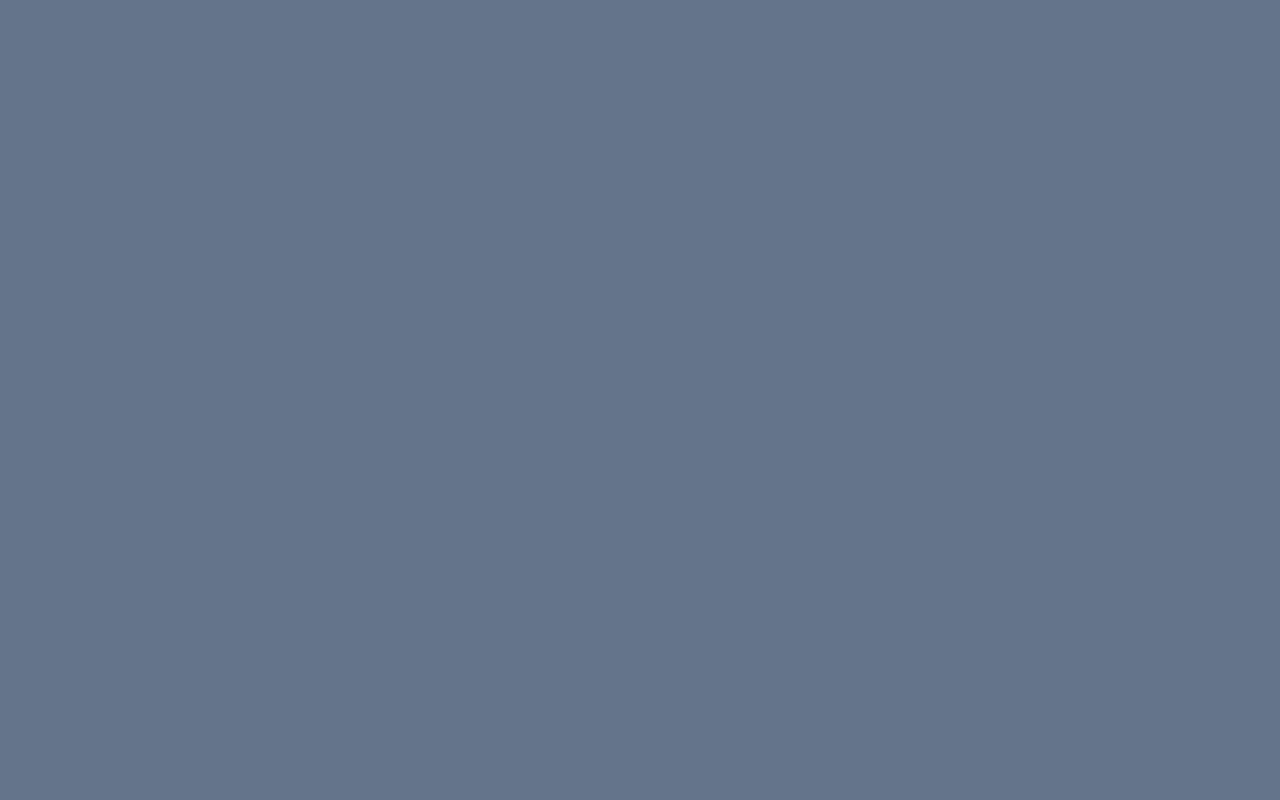
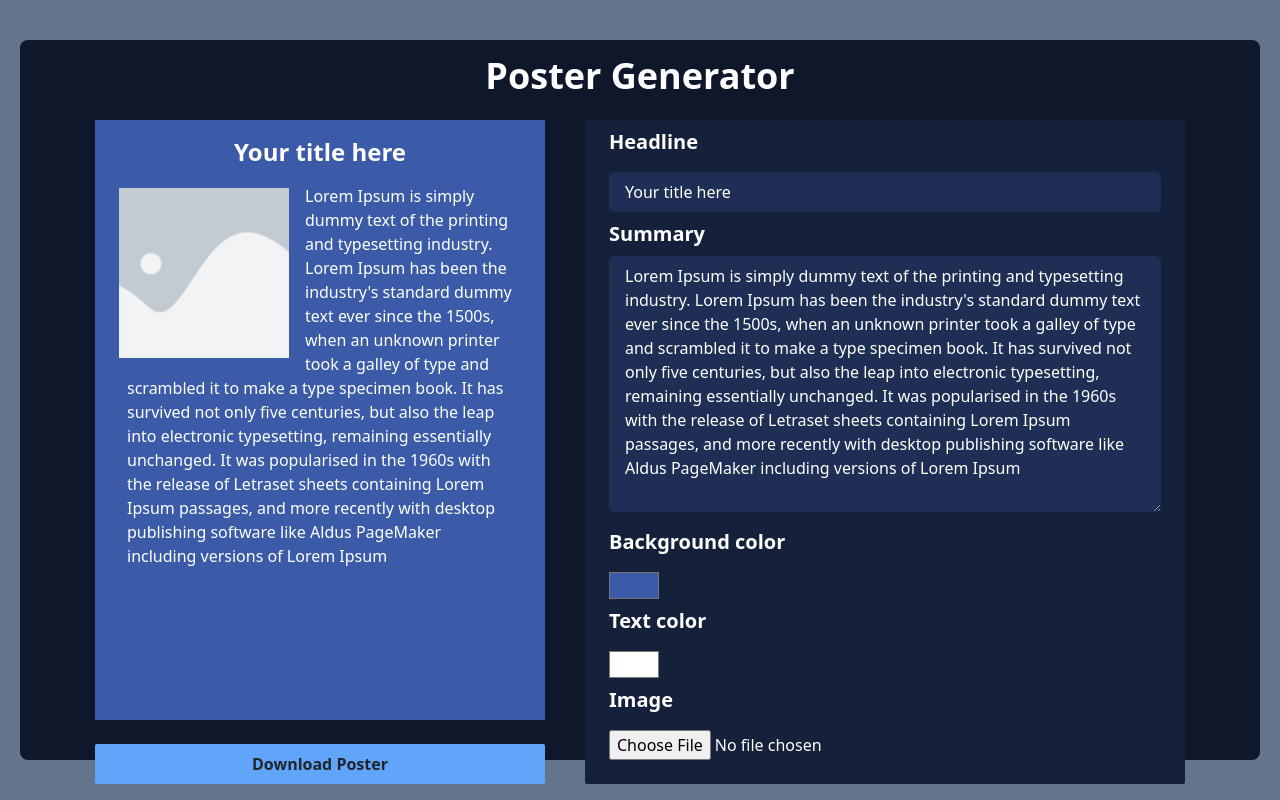
Before and after one commit to RowenTey/lazy-docs, a React (Vite) app in the folder web-app/: page /poster in a window 1280 px wide. Built offline with nearby package versions, Linux system fonts and the light colour scheme.

Commit message:
poster generator

```diff
--- a/web-app/package.json
+++ b/web-app/package.json
@@ -11,6 +11,7 @@
   "dependencies": {
     "axios": "^1.3.4",
     "bootstrap": "^5.2.3",
+    "html2canvas": "^1.4.1",
     "react": "^18.2.0",
     "react-bootstrap": "^2.7.2",
     "react-dom": "^18.2.0",
--- a/web-app/src/App.jsx
+++ b/web-app/src/App.jsx
@@ -4,7 +4,7 @@ import Start from "./components/Start/Start";
 import Summary from "./components/Summary/Summary";
 import LoadingPage from "./components/LoadingPage/LoadingPage";
 import ChatBot from "./components/ChatBot/ChatBot";
-import Poster from "./components/Poster/Poster";
+import PosterPage from "./components/Poster/PosterPage";
 
 import { BrowserRouter as Router, Routes, Route, Link } from "react-router-dom";
 
@@ -16,7 +16,7 @@ function App() {
 				<Route exact path="/loading" element={<LoadingPage />}></Route>
 				<Route exact path="/summary" element={<Summary />}></Route>
 				<Route exact path="/chatbot" element={<ChatBot />}></Route>
-				<Route exact path="/poster" element={<Poster />}></Route>
+				<Route exact path="/poster" element={<PosterPage />}></Route>
 			</Routes>
 		</Router>
 	);
--- a/web-app/src/components/ChatBot/ChatBox.jsx
+++ b/web-app/src/components/ChatBot/ChatBox.jsx
@@ -24,6 +24,7 @@ const ChatBox = ({ setMessages, loading, setLoading }) => {
 			const newMessage = { from: "chatbot", content: "Answer from api" };
 
 			setMessages(prevMessage => [newMessage, ...prevMessage.slice(1)]);
+			setLoading(false);
 		}, 3000);
 	};
 
@@ -43,11 +44,13 @@ const ChatBox = ({ setMessages, loading, setLoading }) => {
 				className="px-4 py-2 mr-2 rounded-md w-[840px]"
 				onChange={e => setQuery(e.target.value)}
 				onKeyDown={handleKeyDown}
+				disabled={loading}
 			/>
 			<button
 				type="submit"
 				onClick={handleSubmit}
 				className="px-4 py-2 bg-blue-200 rounded-md"
+				disabled={loading}
 			>
 				Send
 			</button>
--- a/web-app/src/components/Poster/Poster.jsx
+++ b/web-app/src/components/Poster/Poster.jsx
@@ -1,8 +1,53 @@
 import React from "react";
+import placeholder from "../../assets/placeholder-image.png";
 
-const Poster = () => {
+const Poster = ({
+	backgroundColor,
+	summary,
+	headline,
+	file: image,
+	textColor,
+	printRef,
+}) => {
+	let imageUrl = "";
+
+	try {
+		imageUrl = URL.createObjectURL(image);
+	} catch (error) {}
+
+	console.log(image);
 	return (
-		<div className="bg-slate-500 w-screen h-screen flex justify-center items-center relative"></div>
+		<div
+			className={`w-[450px] h-[600px]`}
+			style={{
+				backgroundColor: backgroundColor,
+			}}
+			ref={printRef}
+		>
+			<h1
+				className="text-center text-2xl py-3 font-bold"
+				style={{
+					color: textColor,
+				}}
+			>
+				{headline}
+			</h1>
+			<div className="px-6">
+				<img
+					src={imageUrl !== "" ? imageUrl : placeholder}
+					className="object-cover w-[170px] h-[170px] float-left mr-4 mb-2 mt-1"
+					alt="Image"
+				/>
+				<p
+					className="px-2 pb-2 font-normal"
+					style={{
+						color: textColor,
+					}}
+				>
+					{summary}
+				</p>
+			</div>
+		</div>
 	);
 };
 
--- /dev/null
+++ b/web-app/src/components/Poster/PosterPage.jsx
@@ -0,0 +1,107 @@
+import React, { useRef, useState } from "react";
+import Poster from "./Poster";
+import html2canvas from "html2canvas";
+
+const PosterPage = () => {
+	const [headline, setHeadline] = useState("Your title here");
+	const [summary, setSummary] = useState(
+		"Lorem Ipsum is simply dummy text of the printing and typesetting industry. Lorem Ipsum has been the industry's standard dummy text ever since the 1500s, when an unknown printer took a galley of type and scrambled it to make a type specimen book. It has survived not only five centuries, but also the leap into electronic typesetting, remaining essentially unchanged. It was popularised in the 1960s with the release of Letraset sheets containing Lorem Ipsum passages, and more recently with desktop publishing software like Aldus PageMaker including versions of Lorem Ipsum"
+	);
+	const [backgroundColor, setBackgroundcolor] = useState("#3b5aa7");
+	const [textColor, setTextColor] = useState("#ffffff");
+	const [file, setFile] = useState(null);
+
+	const onFileChange = e => {
+		if (e.target.files) {
+			setFile(e.target.files[0]);
+		}
+	};
+
+	const printRef = useRef();
+
+	const handleDownload = async () => {
+		const element = printRef.current;
+		const canvas = await html2canvas(element);
+
+		const data = canvas.toDataURL("image/jpg");
+		const link = document.createElement("a");
+		link.href = data;
+		link.setAttribute("download", "image.png"); //or any other extension
+		document.body.appendChild(link);
+		link.click();
+	};
+
+	return (
+		<div className="bg-slate-500 w-screen h-screen flex justify-center items-center relative">
+			<div className="flex flex-col items-center py-[1rem] h-[90%] px-[1rem] rounded-lg text-start bg-[#0F172A] w-[1240px]">
+				<h1 className="font-bold text-4xl mb-6 text-white">Poster Generator</h1>
+				<div className="flex flex-row justify-between">
+					<div>
+						<Poster
+							backgroundColor={backgroundColor}
+							headline={headline}
+							file={file}
+							summary={summary}
+							textColor={textColor}
+							printRef={printRef}
+						/>
+
+						<button
+							className="item-start bg-blue-400 font-bold px-2 w-full py-2 mt-4 rounded-sm"
+							onClick={handleDownload}
+						>
+							Download Poster
+						</button>
+					</div>
+					<div className="flex flex-col bg-[#15203b] w-[600px] px-4 ml-10 rounded-sm">
+						<div className="flex flex-col">
+							<h2 className="text-white text-xl font-bold py-2 mb-2">
+								Headline
+							</h2>
+							<input
+								className="bg-[#1e2e54] rounded-md py-2 px-3 text-white"
+								onChange={e => setHeadline(e.target.value)}
+								maxLength="30"
+								value={headline}
+							/>
+							<h2 className="text-white  text-xl font-bold py-2">Summary</h2>
+							<textarea
+								className="bg-[#1e2e54] rounded-md py-2 px-3 text-white mb-2"
+								cols="40"
+								rows="10"
+								maxLength="300"
+								onChange={e => setSummary(e.target.value)}
+								value={summary}
+							/>
+							<h2 className="text-white  text-xl font-bold py-2 mb-2">
+								Background color
+							</h2>
+							<input
+								type="color"
+								value={backgroundColor}
+								onChange={e => setBackgroundcolor(e.target.value)}
+							/>
+							<h2 className="text-white  text-xl font-bold py-2 mb-2">
+								Text color
+							</h2>
+							<input
+								type="color"
+								value={textColor}
+								onChange={e => setTextColor(e.target.value)}
+							/>
+							<h2 className="text-white  text-xl font-bold py-2 mb-2">Image</h2>
+							<input
+								type="file"
+								accept="image/png, image/jpeg"
+								onChange={onFileChange}
+								className="text-white"
+							/>
+						</div>
+					</div>
+				</div>
+			</div>
+		</div>
+	);
+};
+
+export default PosterPage;
```
Also changed, not shown: web-app/src/assets/placeholder-image.png (added), 1 other file (tests, documents, lock files or other folders).
